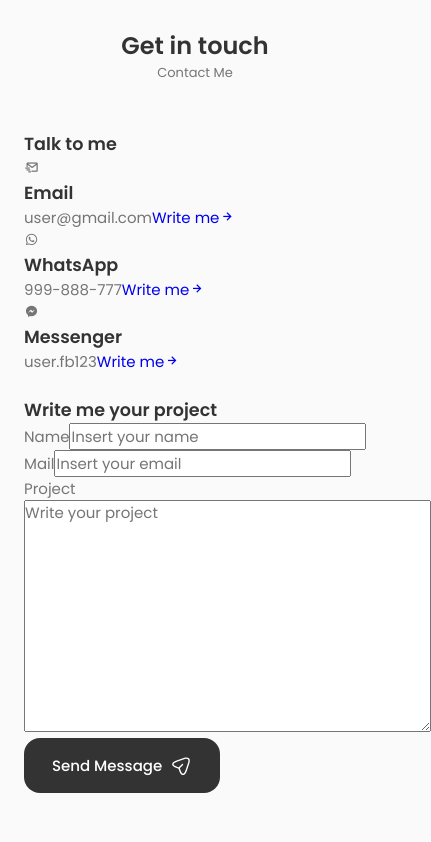
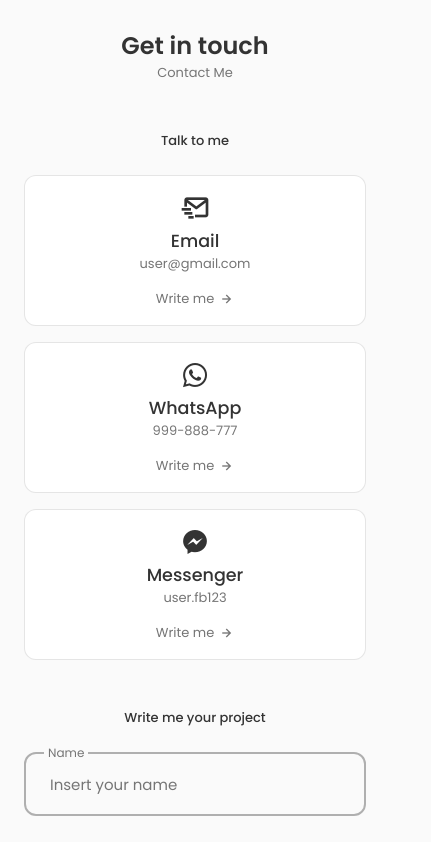
Before and after one commit to kirbybucket/react-website, a React (Create React App) app: page / in a window 390 px wide. Shown: the part 4200-5042 px from the top of the page, 431 px wide, since content can reach past the window. Built offline with nearby package versions, Linux system fonts and the light colour scheme.

Commit message:
feat(contact): style contact form and add responsive layout
- Implement CSS for contact cards and form inputs
- Add floating labels and hover effects on interactive elements
- Create responsive grid layout with mobile breakpoints
- Style send button with custom icon and transitions

```diff
--- a/src/components/contact/Contact.jsx
+++ b/src/components/contact/Contact.jsx
@@ -1,4 +1,5 @@
 import React from 'react'
+import "./contact.css"
 
 const Contact = () => {
     return (
@@ -68,7 +69,7 @@
                             />
                         </div>
 
-                        <div className="contact__form-div">
+                        <div className="contact__form-div contact__form-area">
                             <label className="contact__form-tag">Project</label>
                             <textarea
                                 name="project"
--- a/src/components/contact/contact.css
+++ b/src/components/contact/contact.css
@@ -0,0 +1,147 @@
+.contact__container {
+    grid-template-columns: repeat(2, max-content);
+    justify-content: center;
+    column-gap: 6rem;
+    padding-bottom: 3rem;
+}
+
+.contact__title {
+    text-align: center;
+    font-size: var(--h3-font-size);
+    font-weight: var(--font-medium);
+    margin-bottom: var(--mb-1-5);
+}
+
+.contact__info {
+    display: grid;
+    row-gap: 1rem;
+    grid-template-columns: 300px;
+}
+
+.contact__card {
+    background-color: var(--container-color);
+    border: 1px solid rgba(0, 0, 0, 0.1);
+    padding: 1rem;
+    border-radius: 0.75rem;
+    text-align: center;
+}
+
+.contact__card-icon {
+    font-size: 2rem;
+    color: var(--title-color);
+    margin-bottom: var(--mb-0-25);
+}
+
+.contact__title,
+.contact__card-data {
+    font-size: var(--small-font-size);
+}
+
+.contact__card-title {
+    font-weight: var(--font-medium);
+}
+
+.contact__card-data {
+    display: block;
+    margin-bottom: var(--mb-0-75);
+}
+
+.contact__button {
+    color: var(--text-color);
+    font-size: var(--small-font-size);
+    display: inline-flex;
+    align-items: center;
+    justify-content: center;
+    column-gap: 0.25rem;
+}
+
+.contact__button-icon {
+    font-size: 1rem;
+    transition: 0.3s;
+}
+
+.contact__button:hover .contact__button-icon {
+    transform: translate(0.25rem);
+}
+
+.contact__form {
+    width: 360px;
+}
+
+.contact__form-div {
+    position: relative;
+    margin-bottom: var(--mb-2);
+    height: 4rem;
+}
+
+.contact__form-input {
+    position: absolute;
+    top: 0;
+    left: 0;
+    width: 100%;
+    height: 100%;
+    border: 2px solid rgba(0, 0, 0, 0.3);
+    background: none;
+    color: var(--text-color);
+    outline: none;
+    border-radius: 0.75rem;
+    padding: 1.5rem;
+    z-index: 1;
+}
+
+.contact__form-tag {
+    position: absolute;
+    top: -0.75rem;
+    left: 1.25rem;
+    font-size: var(--smaller-font-size);
+    padding: 0.25rem;
+    background-color: var(--body-color);
+    z-index: 10;
+}
+
+.contact__form-area {
+    height: 11rem;
+}
+
+.contact__form-area textarea {
+    resize: none;
+}
+
+/*=============== BREAKPOINTS ===============*/
+/* For large devices */
+@media screen and (max-width: 992px) {
+    .contact__container {
+        column-gap: 3rem;
+    }
+}
+
+/* For medium devices */
+@media screen and (max-width: 768px) {
+    .contact__container {
+        grid-template-columns: 1fr;
+        row-gap: 3rem;
+    }
+
+    .contact__info {
+        justify-content: center;
+    }
+
+    .contact__form {
+        margin: 0 auto;
+    }
+}
+
+@media screen and (max-width: 576px) {
+    .contact__info {
+        grid-template-columns: 1fr;
+    }
+
+    .contact__form {
+        width: 100%;
+    }
+}
+
+/* For small devices */
+@media screen and (max-width: 350px) {
+
+}
```
